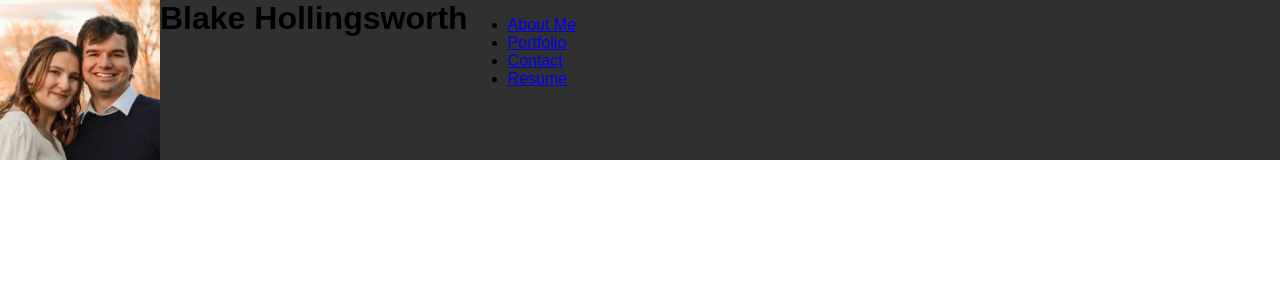
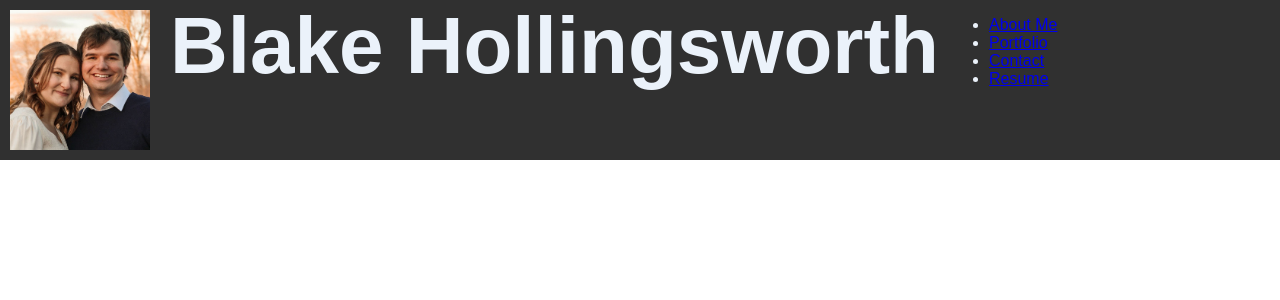
Before and after one commit to BlakeE-37/React-Portfolio, a React (Create React App) app: page / in a window 1280 px wide. Shown: the top 300 px of the page. Built offline with nearby package versions, Linux system fonts and the light colour scheme.

Commit message:
finished the basic header styling

```diff
--- a/src/components/header.js
+++ b/src/components/header.js
@@ -3,13 +3,21 @@
 
 const styles = {
     header: {
-        width: "100%",
+        width: '100%',
         height: '20vh',
         background: '#303030',
-        display: 'flex'
+        display: 'flex',
+        color: '#EBF2FA'
     },
+
     h1: {
-        margin: 0,
+        margin: 10,
+        marginTop: 0,
+        fontSize: '10vh'
+    },
+
+    portrait: {
+        margin: 10
     }
 
 }
@@ -18,7 +26,7 @@
 
     return (
         <div style={styles.header}>
-            <img alt="My wife and Myself" src="portrait.jpg"></img>
+            <img style={styles.portrait} alt="My wife and Myself" src="portrait.jpg"></img>
             <h1 style={styles.h1}>Blake Hollingsworth</h1>
             <Navbar />
         </div>
```
